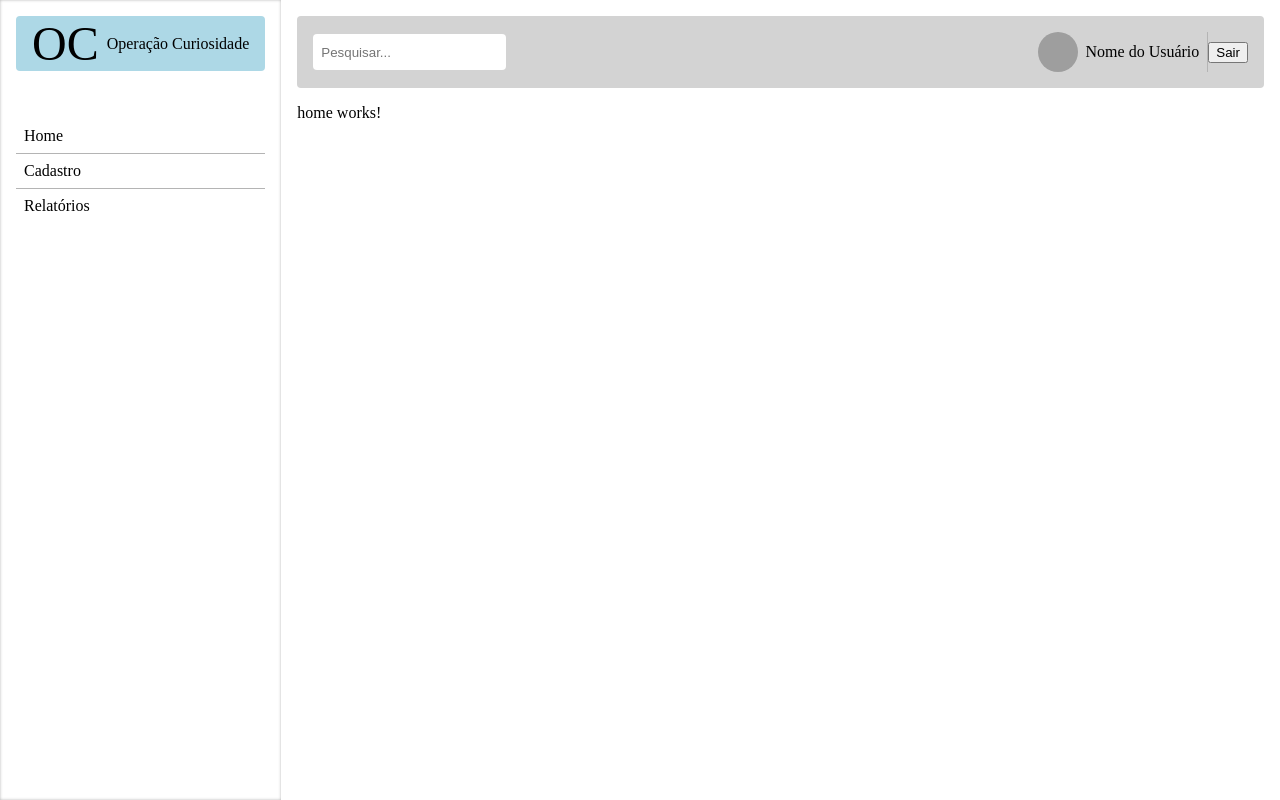
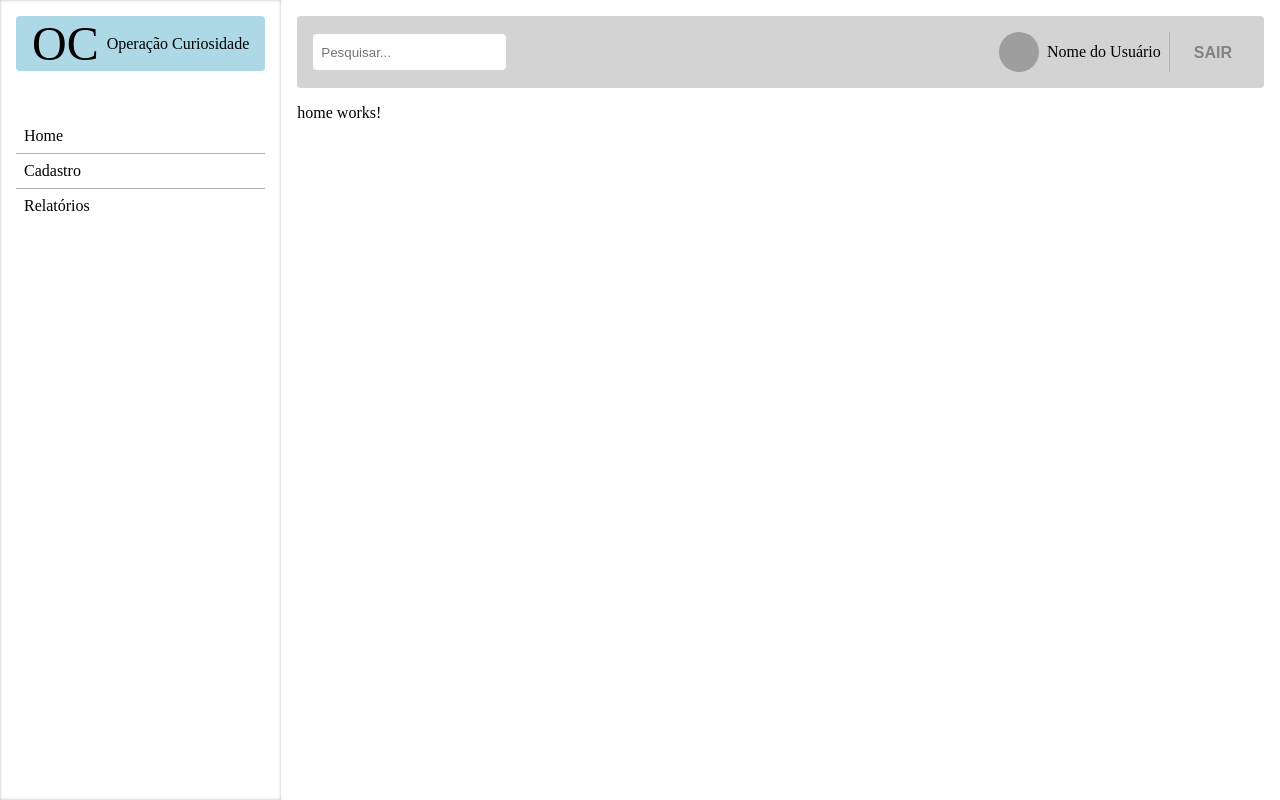
Before and after one commit to brunovbsilva/desafio-forlogic, an Angular app: page / in a window 1280 px wide. Built offline with nearby package versions, Linux system fonts and the light colour scheme; grey boxes are pictures that could not be loaded.

Commit message:
feat: custom button

```diff
--- a/src/app/layout/layout.component.html
+++ b/src/app/layout/layout.component.html
@@ -34,7 +34,7 @@
 			<span class="user-name" data-test="header-user-name">Nome do Usuário</span>
 		</div>
 		<hr vertical />
-		<button data-test="header-logout">Sair</button>
+		<button custom-button severity="text" class="header-logout-button" data-test="header-logout">Sair</button>
 	</header>
 	<router-outlet />
 </main>
--- a/src/app/layout/layout.component.scss
+++ b/src/app/layout/layout.component.scss
@@ -73,5 +73,9 @@
 				border-radius: 50%;
 			}
 		}
+
+		.header-logout-button {
+			margin-left: 0.5rem;
+		}
 	}
 }
--- a/src/app/layout/layout.component.ts
+++ b/src/app/layout/layout.component.ts
@@ -1,9 +1,10 @@
 import { Component } from '@angular/core';
 import { RouterOutlet } from '@angular/router';
+import { ButtonComponent } from '@shared/components/button/button.component';
 
 @Component({
 	selector: 'app-layout',
-	imports: [RouterOutlet],
+	imports: [RouterOutlet, ButtonComponent],
 	templateUrl: './layout.component.html',
 	styleUrl: './layout.component.scss',
 })
--- /dev/null
+++ b/src/app/shared/components/button/button.component.html
@@ -0,0 +1 @@
+<ng-content></ng-content>
--- /dev/null
+++ b/src/app/shared/components/button/button.component.scss
@@ -0,0 +1,32 @@
+:host {
+	height: 2rem;
+	text-transform: uppercase;
+	border-radius: 0.25rem;
+	padding: 0.5rem 1rem;
+	font-size: 1rem;
+	font-weight: bold;
+	cursor: pointer;
+
+	&.btn-primary {
+		background-color: rgb(0, 123, 255);
+		color: white;
+		border: none;
+		outline: none;
+		box-shadow: inset 0 0 3px rgba(0, 0, 0, 0.3);
+	}
+
+	&.btn-secondary {
+		background-color: rgb(108, 117, 125);
+		color: white;
+		border: none;
+		outline: none;
+		box-shadow: inset 0 0 3px rgba(0, 0, 0, 0.3);
+	}
+
+	&.btn-text {
+		background: none;
+		border: none;
+		outline: none;
+		color: rgb(131, 131, 131);
+	}
+}
--- /dev/null
+++ b/src/app/shared/components/button/button.component.ts
@@ -0,0 +1,17 @@
+import { Component, input } from '@angular/core';
+
+@Component({
+	// eslint-disable-next-line @angular-eslint/component-selector
+	selector: 'button[custom-button]',
+	imports: [],
+	templateUrl: './button.component.html',
+	styleUrl: './button.component.scss',
+	host: {
+		'[class.btn-primary]': "severity() === 'primary'",
+		'[class.btn-secondary]': "severity() === 'secondary'",
+		'[class.btn-text]': "severity() === 'text'",
+	},
+})
+export class ButtonComponent {
+	public severity = input('primary');
+}
```
Also changed, not shown: 1 other file (tests, documents, lock files or other folders).
